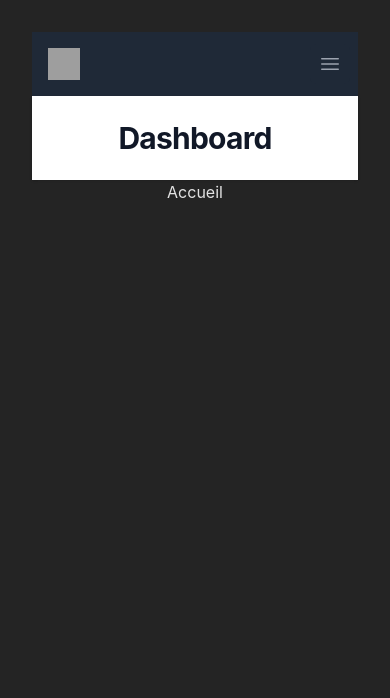
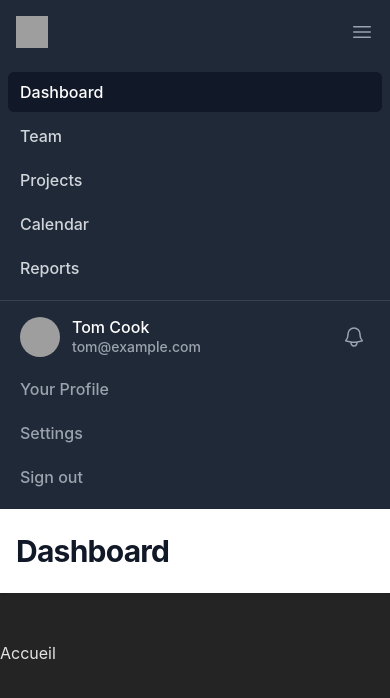
Before and after one commit to germain-kay/stage-project, a React (Vite) app in the folder frontend/: page / in a window 390 px wide. Shown: the top 698 px of the page. Built offline with nearby package versions, Linux system fonts and the light colour scheme; grey boxes are pictures that could not be loaded; a web font is replaced by a local one.

Commit message:
correction NavBar et compilation i18N

```diff
--- a/frontend/src/App.jsx
+++ b/frontend/src/App.jsx
@@ -1,4 +1,3 @@
-    import './App.css'
 import {Routes, Route } from "react-router-dom";
 import {Home} from "./pages/home.jsx";
 import {Clients} from "./pages/clients.jsx";
--- a/frontend/src/components/Layout.jsx
+++ b/frontend/src/components/Layout.jsx
@@ -1,12 +1,10 @@
-import {Navbar} from "./Navbar.jsx";
-import {Outlet} from "react-router-dom";
-import Header from "./Header.jsx";
+import Navibar from "./Navibar.jsx";
+import { Outlet } from "react-router-dom";
 
 export function Layout() {
     return (
         <>
-            <Navbar />
-            <Header/>
+            <Navibar />
             <main>
                 <Outlet />
             </main>
--- /dev/null
+++ b/frontend/src/components/NaviBar.jsx
@@ -0,0 +1,126 @@
+
+
+
+export default function NaviBar (){
+
+  return (
+
+    <div className="min-h-full">
+      <nav className="bg-gray-800">
+        <div className="mx-auto max-w-7xl px-4 sm:px-6 lg:px-8">
+          <div className="flex h-16 items-center justify-between">
+            <div className="flex items-center">
+              <div className="shrink-0">
+                <img className="size-8" src="https://tailwindui.com/plus/img/logos/mark.svg?color=indigo&shade=500" alt="Your Company" />
+              </div>
+              <div className="hidden md:block">
+                <div className="ml-10 flex items-baseline space-x-4">
+
+                  <a href="#" className="rounded-md bg-gray-900 px-3 py-2 text-sm font-medium text-white" aria-current="page">Dashboard</a>
+                  <a href="#" className="rounded-md px-3 py-2 text-sm font-medium text-gray-300 hover:bg-gray-700 hover:text-white">Team</a>
+                  <a href="#" className="rounded-md px-3 py-2 text-sm font-medium text-gray-300 hover:bg-gray-700 hover:text-white">Projects</a>
+                  <a href="#" className="rounded-md px-3 py-2 text-sm font-medium text-gray-300 hover:bg-gray-700 hover:text-white">Calendar</a>
+                  <a href="#" className="rounded-md px-3 py-2 text-sm font-medium text-gray-300 hover:bg-gray-700 hover:text-white">Reports</a>
+                </div>
+              </div>
+            </div>
+            <div className="hidden md:block">
+              <div className="ml-4 flex items-center md:ml-6">
+                <button type="button" className="relative rounded-full bg-gray-800 p-1 text-gray-400 hover:text-white focus:outline-none focus:ring-2 focus:ring-white focus:ring-offset-2 focus:ring-offset-gray-800">
+                  <span className="absolute -inset-1.5"></span>
+                  <span className="sr-only">View notifications</span>
+                  <svg className="size-6" fill="none" viewBox="0 0 24 24" stroke-width="1.5" stroke="currentColor" aria-hidden="true" data-slot="icon">
+                    <path stroke-linecap="round" stroke-linejoin="round" d="M14.857 17.082a23.848 23.848 0 0 0 5.454-1.31A8.967 8.967 0 0 1 18 9.75V9A6 6 0 0 0 6 9v.75a8.967 8.967 0 0 1-2.312 6.022c1.733.64 3.56 1.085 5.455 1.31m5.714 0a24.255 24.255 0 0 1-5.714 0m5.714 0a3 3 0 1 1-5.714 0" />
+                  </svg>
+                </button>
+
+
+                <div className="relative ml-3">
+                  <div>
+                    <button type="button" className="relative flex max-w-xs items-center rounded-full bg-gray-800 text-sm focus:outline-none focus:ring-2 focus:ring-white focus:ring-offset-2 focus:ring-offset-gray-800" id="user-menu-button" aria-expanded="false" aria-haspopup="true">
+                      <span className="absolute -inset-1.5"></span>
+                      <span className="sr-only">Open user menu</span>
+                      <img className="size-8 rounded-full" src="https://images.unsplash.com/photo-1472099645785-5658abf4ff4e?ixlib=rb-1.2.1&ixid=eyJhcHBfaWQiOjEyMDd9&auto=format&fit=facearea&facepad=2&w=256&h=256&q=80" alt="" />
+                    </button>
+                  </div>
+
+
+                  <div className="absolute right-0 z-10 mt-2 w-48 origin-top-right rounded-md bg-white py-1 shadow-lg ring-1 ring-black/5 focus:outline-none" role="menu" aria-orientation="vertical" aria-labelledby="user-menu-button" tabindex="-1">
+
+                    <a href="#" className="block px-4 py-2 text-sm text-gray-700" role="menuitem" tabindex="-1" id="user-menu-item-0">Your Profile</a>
+                    <a href="#" className="block px-4 py-2 text-sm text-gray-700" role="menuitem" tabindex="-1" id="user-menu-item-1">Settings</a>
+                    <a href="#" className="block px-4 py-2 text-sm text-gray-700" role="menuitem" tabindex="-1" id="user-menu-item-2">Sign out</a>
+                  </div>
+                </div>
+              </div>
+            </div>
+            <div className="-mr-2 flex md:hidden">
+
+              <button type="button" className="relative inline-flex items-center justify-center rounded-md bg-gray-800 p-2 text-gray-400 hover:bg-gray-700 hover:text-white focus:outline-none focus:ring-2 focus:ring-white focus:ring-offset-2 focus:ring-offset-gray-800" aria-controls="mobile-menu" aria-expanded="false">
+                <span className="absolute -inset-0.5"></span>
+                <span className="sr-only">Open main menu</span>
+
+                <svg className="block size-6" fill="none" viewBox="0 0 24 24" stroke-width="1.5" stroke="currentColor" aria-hidden="true" data-slot="icon">
+                  <path stroke-linecap="round" stroke-linejoin="round" d="M3.75 6.75h16.5M3.75 12h16.5m-16.5 5.25h16.5" />
+                </svg>
+
+                <svg className="hidden size-6" fill="none" viewBox="0 0 24 24" stroke-width="1.5" stroke="currentColor" aria-hidden="true" data-slot="icon">
+                  <path stroke-linecap="round" stroke-linejoin="round" d="M6 18 18 6M6 6l12 12" />
+                </svg>
+              </button>
+            </div>
+          </div>
+        </div>
+
+
+        <div className="md:hidden" id="mobile-menu">
+          <div className="space-y-1 px-2 pb-3 pt-2 sm:px-3">
+
+            <a href="#" className="block rounded-md bg-gray-900 px-3 py-2 text-base font-medium text-white" aria-current="page">Dashboard</a>
+            <a href="#" className="block rounded-md px-3 py-2 text-base font-medium text-gray-300 hover:bg-gray-700 hover:text-white">Team</a>
+            <a href="#" className="block rounded-md px-3 py-2 text-base font-medium text-gray-300 hover:bg-gray-700 hover:text-white">Projects</a>
+            <a href="#" className="block rounded-md px-3 py-2 text-base font-medium text-gray-300 hover:bg-gray-700 hover:text-white">Calendar</a>
+            <a href="#" className="block rounded-md px-3 py-2 text-base font-medium text-gray-300 hover:bg-gray-700 hover:text-white">Reports</a>
+          </div>
+          <div className="border-t border-gray-700 pb-3 pt-4">
+            <div className="flex items-center px-5">
+              <div className="shrink-0">
+                <img className="size-10 rounded-full" src="https://images.unsplash.com/photo-1472099645785-5658abf4ff4e?ixlib=rb-1.2.1&ixid=eyJhcHBfaWQiOjEyMDd9&auto=format&fit=facearea&facepad=2&w=256&h=256&q=80" alt="" />
+              </div>
+              <div className="ml-3">
+                <div className="text-base/5 font-medium text-white">Tom Cook</div>
+                <div className="text-sm font-medium text-gray-400">tom@example.com</div>
+              </div>
+              <button type="button" className="relative ml-auto shrink-0 rounded-full bg-gray-800 p-1 text-gray-400 hover:text-white focus:outline-none focus:ring-2 focus:ring-white focus:ring-offset-2 focus:ring-offset-gray-800">
+                <span className="absolute -inset-1.5"></span>
+                <span className="sr-only">View notifications</span>
+                <svg className="size-6" fill="none" viewBox="0 0 24 24" stroke-width="1.5" stroke="currentColor" aria-hidden="true" data-slot="icon">
+                  <path stroke-linecap="round" stroke-linejoin="round" d="M14.857 17.082a23.848 23.848 0 0 0 5.454-1.31A8.967 8.967 0 0 1 18 9.75V9A6 6 0 0 0 6 9v.75a8.967 8.967 0 0 1-2.312 6.022c1.733.64 3.56 1.085 5.455 1.31m5.714 0a24.255 24.255 0 0 1-5.714 0m5.714 0a3 3 0 1 1-5.714 0" />
+                </svg>
+              </button>
+            </div>
+            <div className="mt-3 space-y-1 px-2">
+              <a href="#" className="block rounded-md px-3 py-2 text-base font-medium text-gray-400 hover:bg-gray-700 hover:text-white">Your Profile</a>
+              <a href="#" className="block rounded-md px-3 py-2 text-base font-medium text-gray-400 hover:bg-gray-700 hover:text-white">Settings</a>
+              <a href="#" className="block rounded-md px-3 py-2 text-base font-medium text-gray-400 hover:bg-gray-700 hover:text-white">Sign out</a>
+            </div>
+          </div>
+        </div>
+      </nav>
+
+      <header className="bg-white shadow">
+        <div className="mx-auto max-w-7xl px-4 py-6 sm:px-6 lg:px-8">
+          <h1 className="text-3xl font-bold tracking-tight text-gray-900">Dashboard</h1>
+        </div>
+      </header>
+      <main>
+        <div className="mx-auto max-w-7xl px-4 py-6 sm:px-6 lg:px-8">
+
+        </div>
+      </main>
+    </div>
+
+  );
+
+
+}
--- a/frontend/src/main.jsx
+++ b/frontend/src/main.jsx
@@ -3,7 +3,6 @@ import ReactDOM from "react-dom/client";
 import { BrowserRouter as Router } from "react-router-dom";
 import './index.css'
 import App from './App.jsx'
-import './i18n';
 
 ReactDOM.createRoot(document.getElementById("root")).render(
     <Router>
```
Also changed, not shown: frontend/src/i18n.js (renamed from frontend/src/components/i18n.js).
